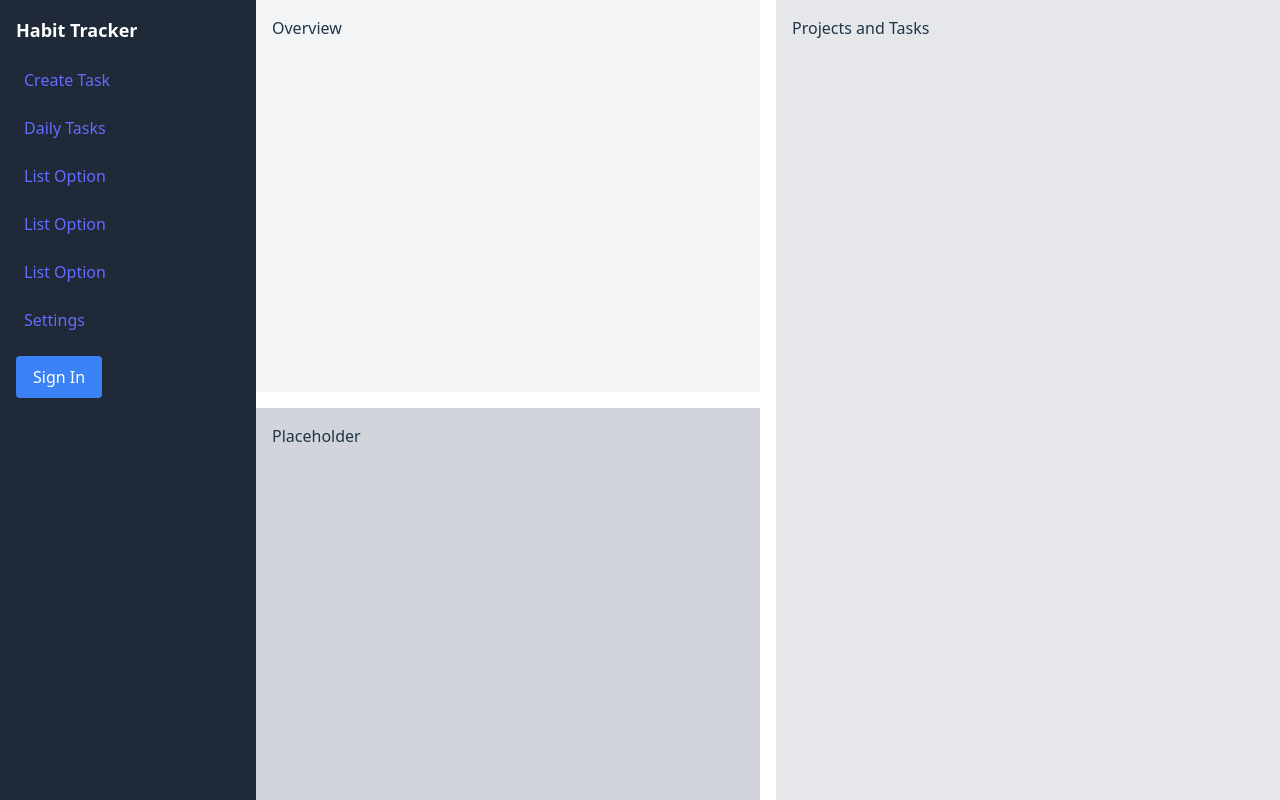
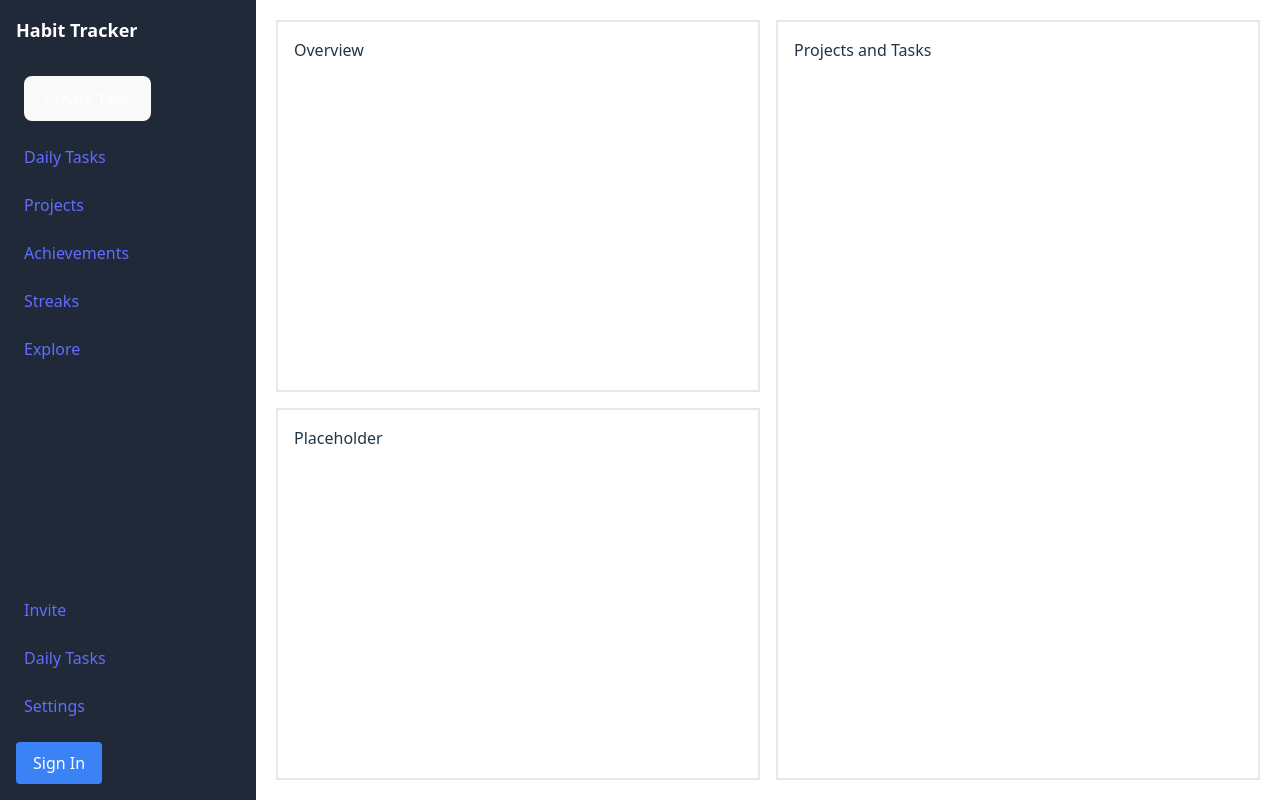
Before and after one commit to AIWithDoug/Smart-HabitTracker, a React (Vite) app in the folder frontend/: page /dashboard in a window 1280 px wide. Built offline with nearby package versions, Linux system fonts and the light colour scheme; no server answers.

Commit message:
Updated nav, split up components

```diff
--- a/frontend/src/pages/Dashboard.jsx
+++ b/frontend/src/pages/Dashboard.jsx
@@ -102,29 +102,47 @@ function Dashboard() {
 
   return (
     <div className="flex flex-grow w-full min-h-screen">
-      <div className="w-64 bg-gray-800 text-white h-screen p-4">
+      <div className="w-64 bg-gray-800 text-white h-screen p-4 flex flex-col">
         {/* Left-hand nav */}
         <h2 className="text-lg font-bold mb-4">Habit Tracker</h2>
+        <div id="topnav" className="flex flex-1">
           <ul>
             <li className="mt-2 hover:bg-gray-700 p-2 rounded">
-            <a href="#">Create Task</a>
+              <button>Create Task</button>
             </li>
             <li className="mt-2 hover:bg-gray-700 p-2 rounded">
               <a href="#">Daily Tasks</a>
             </li>
             <li className="mt-2 hover:bg-gray-700 p-2 rounded">
-            <a href="#">List Option</a>
+              <a href="#">Projects</a>
             </li>
             <li className="mt-2 hover:bg-gray-700 p-2 rounded">
-            <a href="#">List Option</a>
+              <a href="#">Achievements</a>
             </li>
             <li className="mt-2 hover:bg-gray-700 p-2 rounded">
-            <a href="#">List Option</a>
+              <a href="#">Streaks</a>
+            </li>
+            <li className="mt-2 hover:bg-gray-700 p-2 rounded">
+              <a href="#">Explore</a>
+            </li>
+          </ul>
+        </div>
+        <div id="botnav" className="flex flex-col justify-end">
+          <div>
+            <div>
+              <ul>
+                <li className="mt-2 hover:bg-gray-700 p-2 rounded">
+                  <a href="#">Invite</a>
+                </li>
+                <li className="mt-2 hover:bg-gray-700 p-2 rounded">
+                  <a href="#">Daily Tasks</a>
                 </li>
                 <li className="mt-2 hover:bg-gray-700 p-2 rounded">
                   <a href="#">Settings</a>
                 </li>
               </ul>
+            </div>
+          </div>
           {userEmail && (
             <div className="mt-4">
               <p className="text-sm mb-2">Signed in as: {userEmail}</p>
@@ -147,21 +165,22 @@ function Dashboard() {
             </div>
           )}
         </div>
-      <div className="flex-1 grid grid-rows-2 grid-cols-2 gap-4">
+      </div>
+      <div className="flex-1 grid grid-rows-2 grid-cols-2 gap-4 p-5">
         {/* Overview: Top Left */}
-        <div className="row-span-1 col-span-1 bg-gray-100 p-4">
+        <div className="row-span-1 col-span-1 border-2 border-solid p-4">
           <h2>Overview</h2>
           {/* Overview content goes here */}
         </div>
 
         {/* Projects and Tasks: Full Right Column */}
-        <div className="row-span-2 col-span-1 bg-gray-200 p-4">
+        <div className="row-span-2 col-span-1 border-2 border-solid p-4">
           <h2>Projects and Tasks</h2>
           {/* Projects and tasks content goes here */}
         </div>
 
         {/* Bottom Left: Placeholder */}
-        <div className="row-span-1 col-span-1 bg-gray-300 p-4">
+        <div className="row-span-1 col-span-1 border-2 border-solid p-4">
           <h2>Placeholder</h2>
           {/* Future content goes here */}
         </div>
```
Lines whose indentation alone changed are shown as unchanged.
